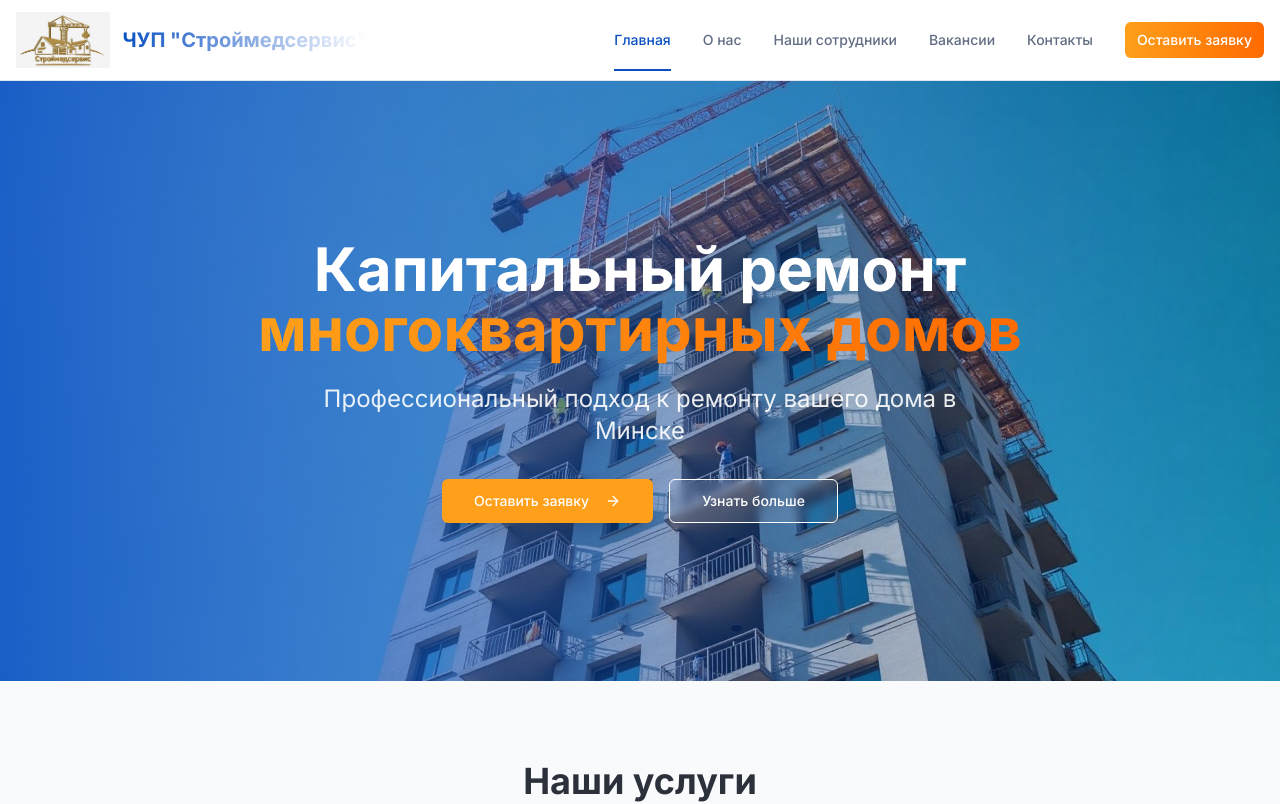
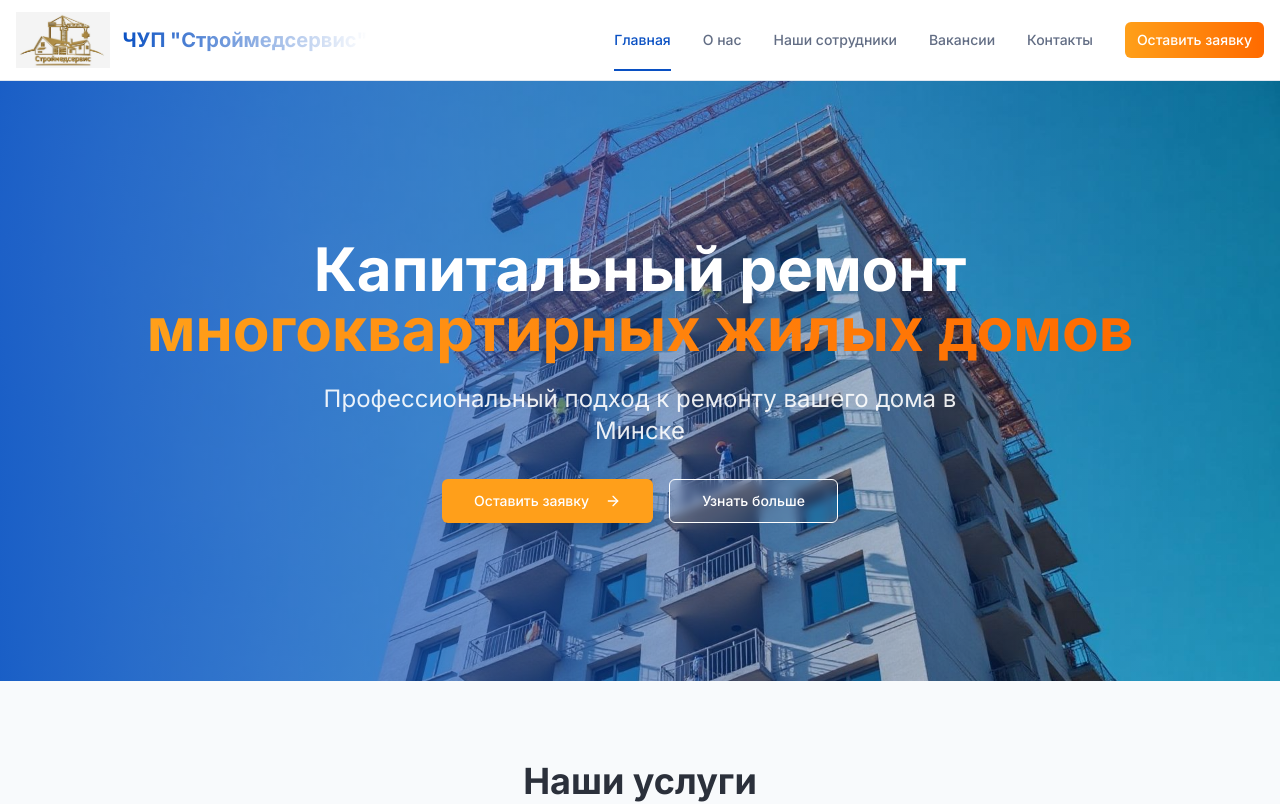
Before and after one commit to GriAndSer/remont-domov-minsk, a React (Vite) app: page / in a window 1280 px wide. Shown: the top 804 px of the page. Built offline with nearby package versions, Linux system fonts and the light colour scheme; the HTML template or start-up script is replaced by a standard one.

Commit message:
Update company description

```diff
--- a/src/pages/Home.tsx
+++ b/src/pages/Home.tsx
@@ -60,7 +60,7 @@ const Home = () => {
             Капитальный ремонт
             <br />
             <span className="bg-gradient-to-r from-accent to-[hsl(25_100%_50%)] bg-clip-text text-transparent">
-              многоквартирных домов
+              многоквартирных жилых домов
             </span>
           </h1>
           <p className="text-xl md:text-2xl mb-8 text-white/90 max-w-2xl mx-auto">
```
